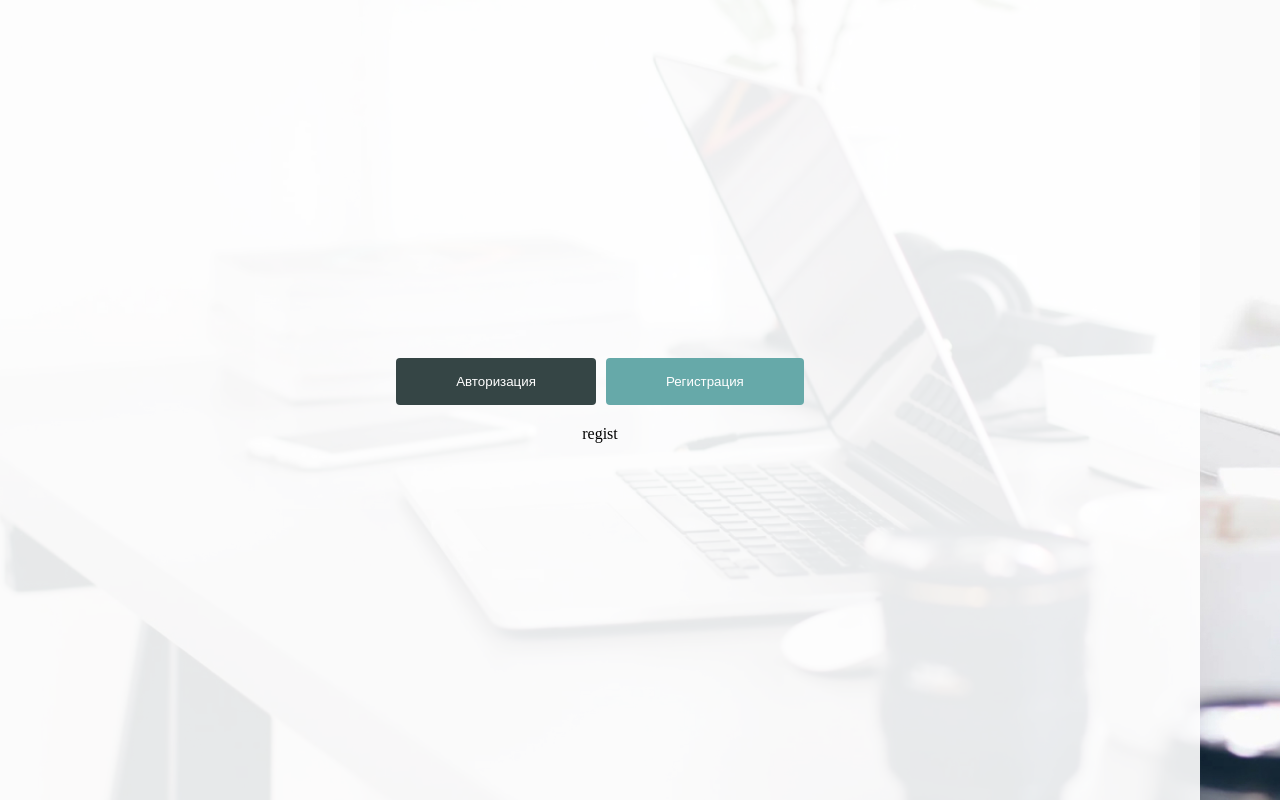
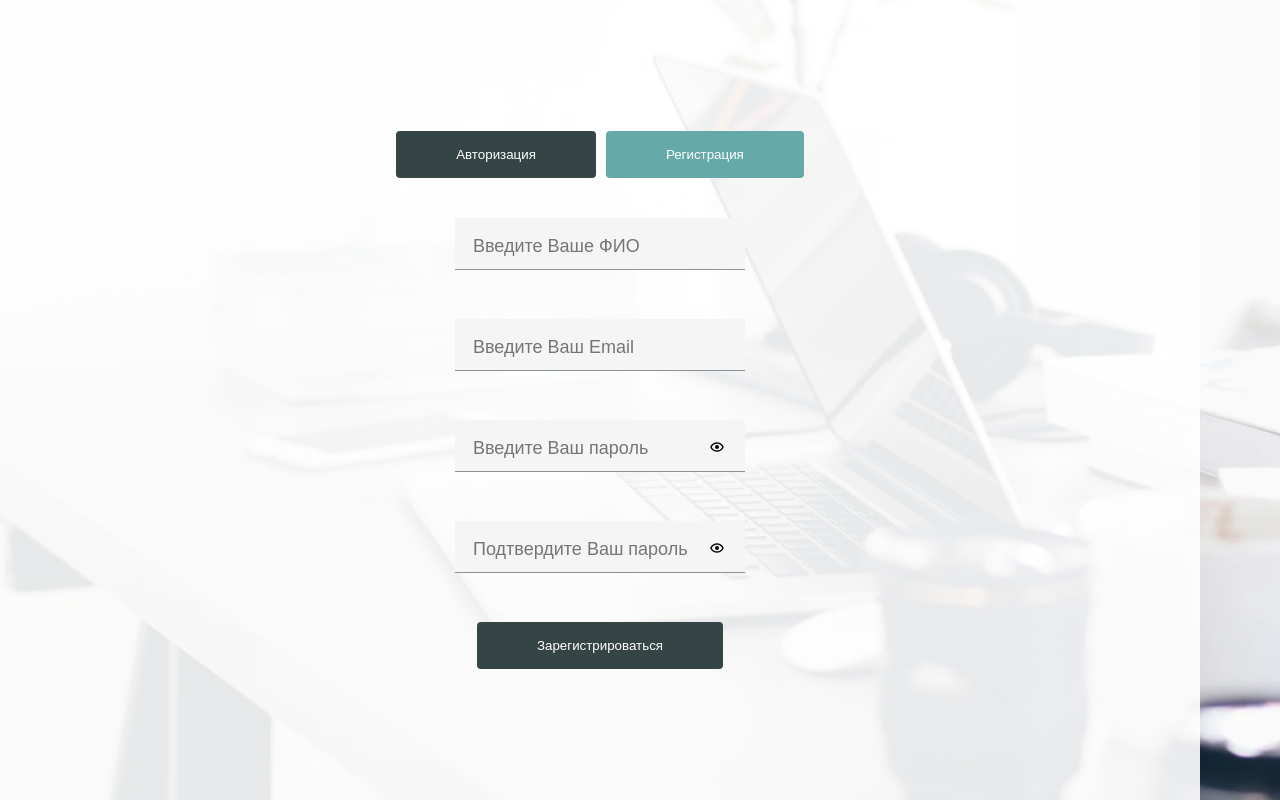
Before and after one commit to AlekseyAveryanov1996/fitnes-tracker, a React (Vite) app: page / in a window 1280 px wide. Both pictures are taken after a click on the button "Регистрация". Built offline with nearby package versions, Linux system fonts and the light colour scheme.

Commit message:
Разработка проекта

```diff
--- a/src/components/login/LoginTabs/Autentification/Autentification.jsx
+++ b/src/components/login/LoginTabs/Autentification/Autentification.jsx
@@ -1,23 +1,24 @@
 import { FaRegUser } from "react-icons/fa";
 import { BiShow } from "react-icons/bi";
-import Input from "../../../ui/Input";
+import InputComponents from "../../../ui/InputComponents";
 import Button from "../../../ui/Button";
+import Form from "../../../ui/Form";
 
 export default function Autentification() {
   return (
-    <div>
-      <Input
+    <Form>
+      <InputComponents
         type="email"
         placeholder={"Введите ваш Email"}
         icon={<FaRegUser />}
       />
-      <Input
+      <InputComponents
         type="password"
         placeholder={"Укажите ваш пароль"}
         icon={<BiShow />}
       />
 
-      <Button>Отправить</Button>
-    </div>
+      <Button>Войти</Button>
+    </Form>
   );
 }
--- a/src/components/login/LoginTabs/LoginTabs.jsx
+++ b/src/components/login/LoginTabs/LoginTabs.jsx
@@ -33,6 +33,9 @@ const TabsHeader = styled.div`
 
 const TabsMain = styled.div`
   margin-top: 20px;
+  ${devices.tabletLarge} {
+    margin-top: 40px;
+  }
 `;
 
 export default function LoginTabs() {
--- a/src/components/login/LoginTabs/Registr/Registr.jsx
+++ b/src/components/login/LoginTabs/Registr/Registr.jsx
@@ -1,5 +1,30 @@
+import Form from "../../../ui/Form";
+import InputComponents from "../../../ui/InputComponents";
+import { BiShow } from "react-icons/bi";
+import Button from "../../../ui/Button";
+
 export default function Registr() {
   return (
-    <div>regist</div>
-  )
+    <Form>
+      <InputComponents
+        type="Text"
+        placeholder={"Введите Ваше ФИО"}
+      />
+      <InputComponents
+        type="email"
+        placeholder={"Введите Ваш Email"}
+      />
+      <InputComponents
+        type="password"
+        placeholder={"Введите Ваш пароль"}
+        icon={<BiShow />}
+      />
+      <InputComponents
+        type="password"
+        placeholder={"Подтвердите Ваш пароль"}
+        icon={<BiShow />}
+      />
+      <Button>Зарегистрироваться</Button>
+    </Form>
+  );
 }
--- a/src/components/ui/Button.jsx
+++ b/src/components/ui/Button.jsx
@@ -24,7 +24,7 @@ const Btn = styled.button`
   }
 `;
 
-export default function Button({ isActive, onClick, type, children }) {
+export default function Button({ isActive, onClick, children }) {
   return (
     <Btn
       isActiveButton={isActive}
--- /dev/null
+++ b/src/components/ui/Form.jsx
@@ -0,0 +1,16 @@
+import styled from "styled-components";
+import { devices } from "../../settings";
+
+const WrapperForm = styled.form`
+  display: flex;
+  flex-direction: column;
+  align-items: center;
+  gap: 24px;
+  ${devices.tabletLarge} {
+    gap: 49px;
+  }
+`;
+
+export default function Form({ children }) {
+  return <WrapperForm>{children}</WrapperForm>;
+}
--- a/src/components/ui/Input.jsx
+++ /dev/null
@@ -1,14 +0,0 @@
-import styled from "styled-components";
-import { devices } from "../../settings";
-
-export default function Input({ type = "text", placeholder, icon }) {
-  return (
-    <div>
-      <input
-        type={type}
-        placeholder={placeholder}
-      />
-      <div>{icon}</div>
-    </div>
-  );
-}
--- /dev/null
+++ b/src/components/ui/InputComponents.jsx
@@ -0,0 +1,41 @@
+import styled from "styled-components";
+import { devices } from "../../settings";
+
+const InputWrapper = styled.div`
+  position: relative;
+`;
+
+const Input = styled.input`
+  outline: none;
+  padding: 0;
+  width: 100%;
+  padding: 18px 40px 12px 18px;
+  background: #f5f5f5;
+  border: none;
+  border-bottom: 1px solid rgba(0, 20, 31, 0.44);
+  font-size: 18px;
+  font-weight: 400;
+`;
+
+const InputIcon = styled.div`
+  position: absolute;
+  top: 15px;
+  right: 16px;
+  width: 24px;
+  height: 24px;
+  display: flex;
+  justify-content: center;
+  align-items: center;
+`;
+
+export default function InputComponents({ type = "text", placeholder, icon }) {
+  return (
+    <InputWrapper>
+      <Input
+        type={type}
+        placeholder={placeholder}
+      />
+      <InputIcon>{icon}</InputIcon>
+    </InputWrapper>
+  );
+}
```
